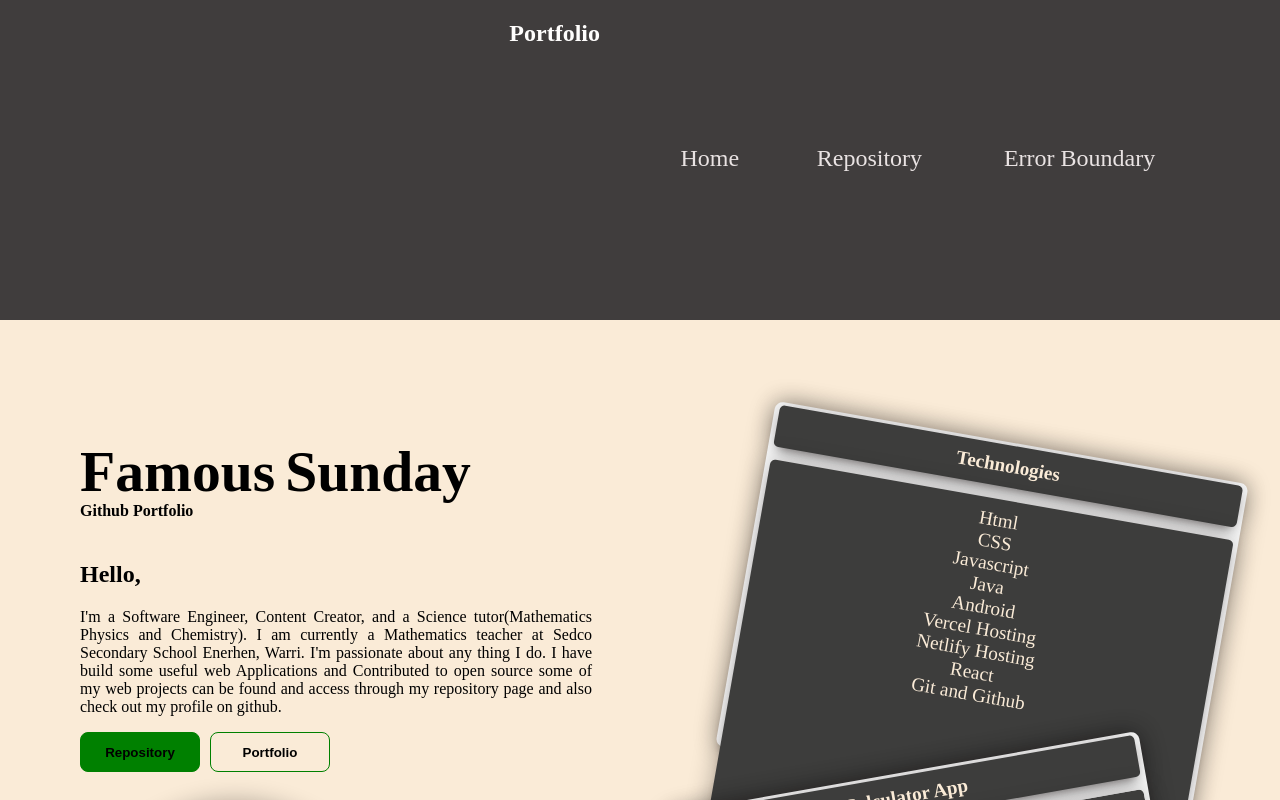
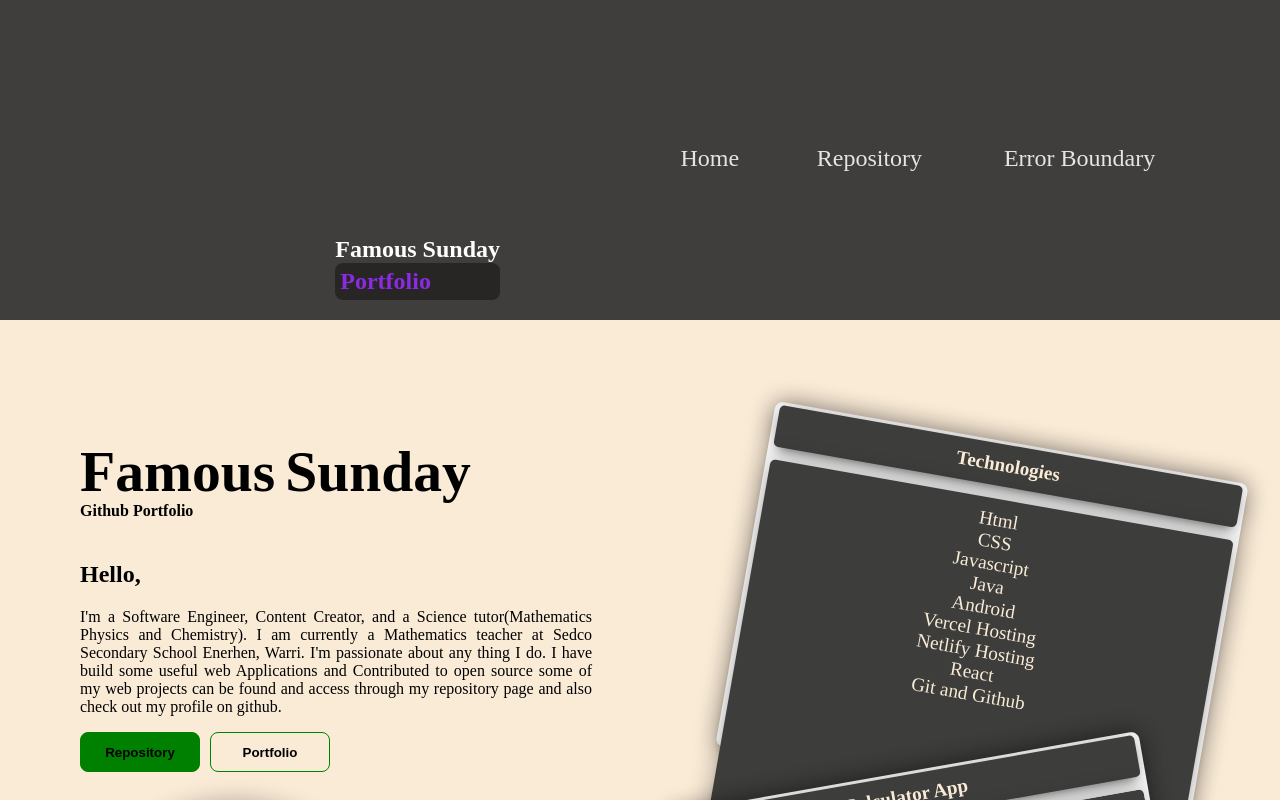
Before and after one commit to kperusi/famous-exam-project, a React (Create React App) app: page / in a window 1280 px wide. Shown: the top 800 px of the page. Built offline with nearby package versions, Linux system fonts and the light colour scheme.

Commit message:
2 files modified

```diff
--- a/src/Navbar.js
+++ b/src/Navbar.js
@@ -29,8 +29,8 @@ export default function NavBar() {
     <nav className='nav-bar'>
 
       <div className="txt">
-        <h1>Portfolio </h1>
-
+        <h1>Famous Sunday</h1>
+        <h2>Portfolio </h2>
       </div>
       <div className={`nav-wrap ${back}`}>
       <Hambuger showHandler={showHandler}/>
--- a/src/index.css
+++ b/src/index.css
@@ -57,6 +57,22 @@ html {
   width: 50vw;
   padding: 30px;
   align-self: flex-end;
+}
+.txt{
+  display: flex;
+  flex-direction: column;
+  gap: 0;
+  justify-content: flex-end;
+  margin-right: 100px;
+
+
+}
+.txt h2{
+  margin-top: -20px;
+  color:blueviolet;
+  border-radius: 8px;
+  padding: 5px;
+  background-color: rgb(39, 38, 37);
 }
 .home-link,
 .repository-link,
```
